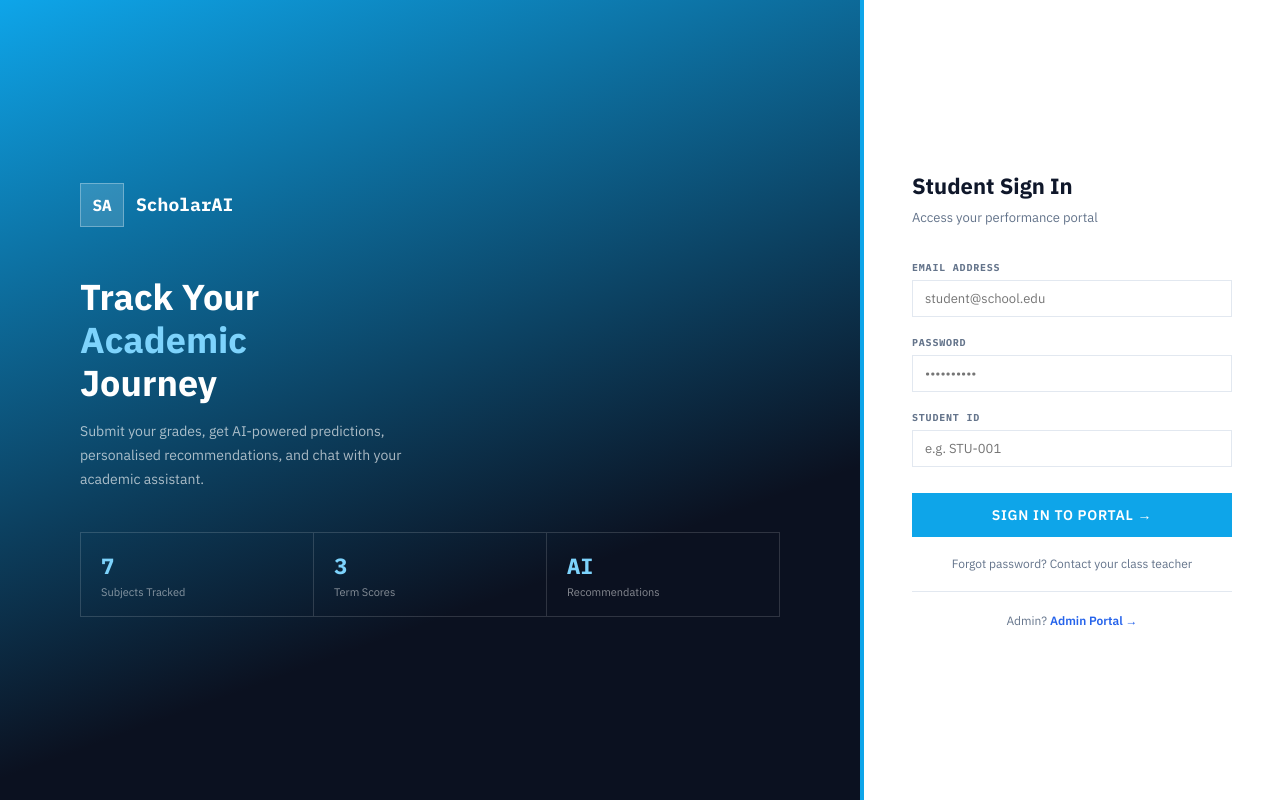
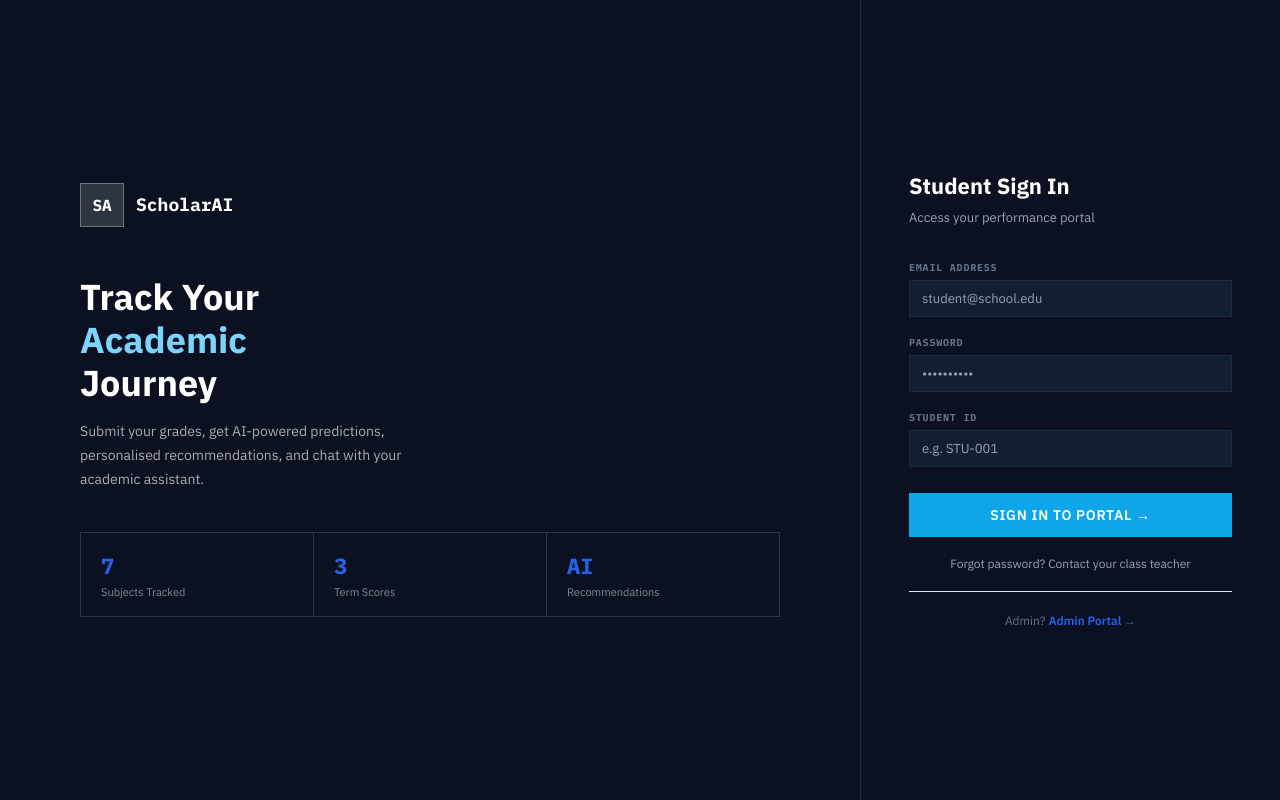
Before and after one commit to Kaushik108108108/Production_project, a Flask app: page /student/login in a window 1280 px wide. Run offline with Flask 3, Linux system fonts and the light colour scheme.

Commit message:
changed background colour od student login page, and text colours of login page

```diff
--- a/scholarai/app/static/css/style.css
+++ b/scholarai/app/static/css/style.css
@@ -489,8 +489,8 @@
 .login-panel-right.admin { background: var(--navy); }
 
 /* Student login */
-.login-panel-left.student  { background: linear-gradient(160deg, #0EA5E9 0%, #0B1120 70%); }
-.login-panel-right.student { background: var(--white); border-left: 4px solid var(--cyan); }
+.login-panel-left.student  { background: var(--navy); }
+.login-panel-right.student { background: var(--navy); border-left: 1px solid var(--navy-lt); }
 
 .login-brand { display: flex; align-items: center; gap: 12px; margin-bottom: 48px; }
 .login-logo  {
@@ -514,19 +514,21 @@
 .login-stat:last-child { border-right: none; }
 .login-stat__val { font-weight: 800; font-size: 22px; font-family: var(--mono); }
 .login-stat__val.admin   { color: var(--blue); }
-.login-stat__val.student { color: #7DD3FC; }
+.login-stat__val.student { color: var(--blue); }
 .login-stat__lbl { font-size: 11px; color: rgba(255,255,255,0.5); margin-top: 2px; }
 
 .login-form-title { font-weight: 800; font-size: 22px; margin-bottom: 6px; }
 .login-form-title.admin  { color: var(--white); }
-.login-form-title.student { color: var(--text); }
+.login-form-title.student { color: var(--white); }
 .login-form-sub { font-size: 13px; margin-bottom: 32px; }
 .login-form-sub.admin   { color: var(--gray); }
-.login-form-sub.student { color: var(--text-lt); }
+.login-form-sub.student   { color: var(--gray); }
 .login-form { display: flex; flex-direction: column; gap: 18px; }
 .login-forgot { text-align: center; font-size: 12px; }
 .login-forgot.admin   { color: var(--gray); }
-.login-forgot.student { color: var(--text-lt); }
+.login-forgot.student     { color: var(--gray); }
+.login-panel-right.student .form-control { background: var(--navy-mid); border-color: var(--navy-lt); color: var(--white); }
+.login-panel-right.student .form-control::placeholder { color: var(--gray); }
 
 /* ── WELCOME BAND (student dashboard) ── */
 .welcome-band {
```
